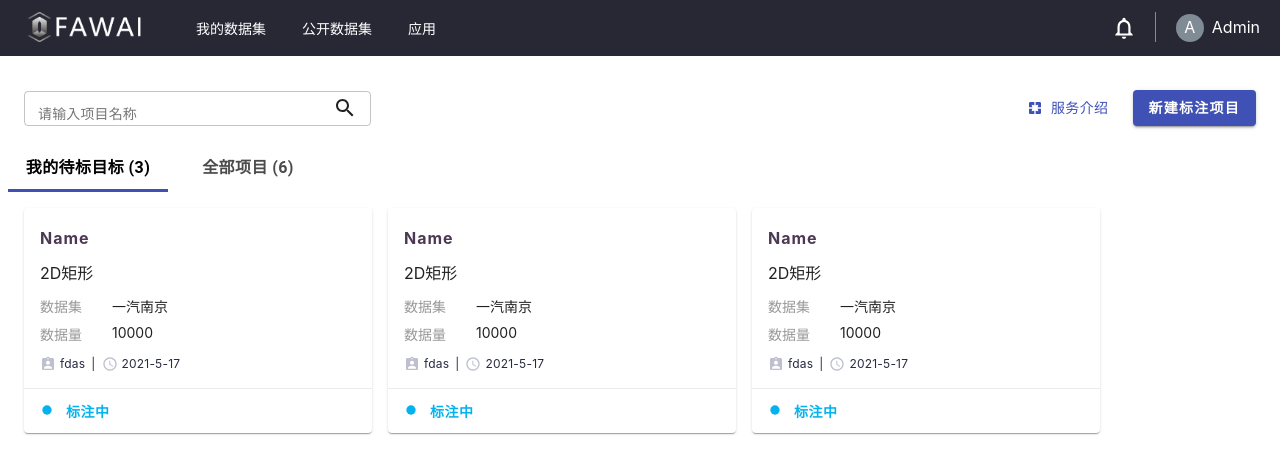
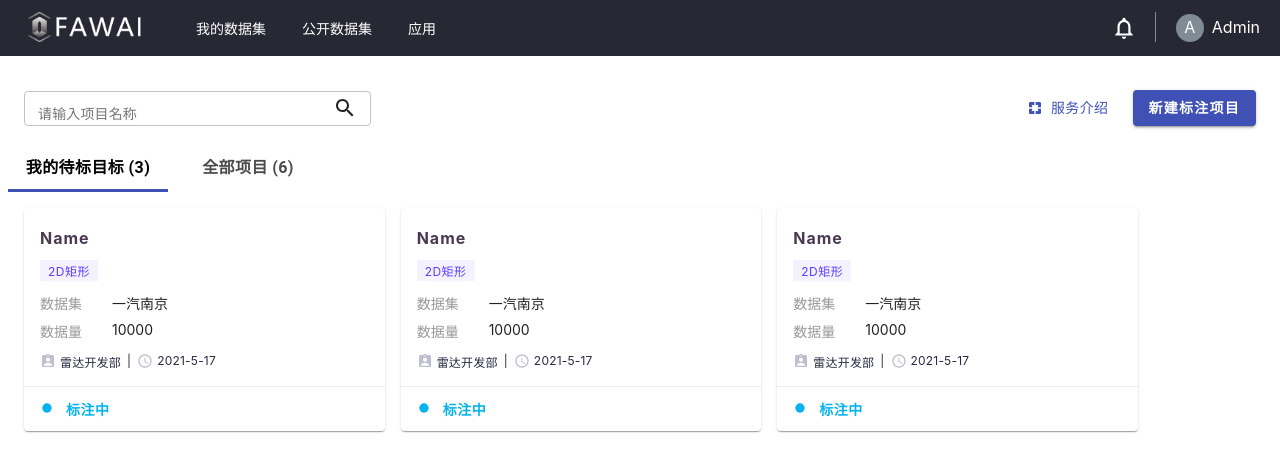
Before and after one commit to thatseanren/fawai, a Next.js app: page /tools/annotation in a window 1280 px wide. Shown: the top 474 px of the page. Built offline with nearby package versions, Linux system fonts and the light colour scheme.

Commit message:
adapting jss instead of inlinecss

```diff
--- a/component/annotationTasks.js
+++ b/component/annotationTasks.js
@@ -14,17 +14,22 @@ import SearchIcon from "@material-ui/icons/Search";
 import PagesIcon from "@material-ui/icons/Pages";
 import { TabPanel, TabContext } from "@material-ui/lab";
 const useStyles = makeStyles({
-  Tasktag: {
-    root: {
-      background: "rgba(90,60,255,0.063)",
-      letterSpacing: "0.5px",
-      fontSize: "12px",
-      padding: "2px 8px",
-      color: "rgb(90,60,255)",
-      marginRight: "8px",
-    },
+  body: {
+    position: "relative",
+    top: "56px",
+    flexDirection: "column",
+    margin: "16px 8px",
+    width: "initial",
   },
-
+  option: {
+    justifyContent: "space-between",
+    margin: "16px",
+    flexDirection: "row",
+    flexWrap: "nowrap",
+    alignItems: "center",
+    height: "40px",
+    width: "initial",
+  },
   autocomplete: {
     root: { width: "343px" },
     '& div[class*="MuiFormControl-root"][class*="MuiTextField-root"]': {
@@ -34,9 +39,9 @@ const useStyles = makeStyles({
         lineHeight: "7px",
       },
       '& div[class*="MuiInputBase-root MuiOutlinedInput-root MuiAutocomplete-inputRoot MuiInputBase-fullWidth MuiInputBase-formControl MuiInputBase-adornedEnd MuiOutlinedInput-adornedEnd"]':
-        {
-          padding: 0,
-        },
+      {
+        padding: 0,
+      },
       '& div[class*="MuiInputBase-root"][class*="Mui-focused"]': {
         paddingBottom: "0",
         paddingTop: "0",
@@ -97,13 +102,131 @@ const useStyles = makeStyles({
       },
     },
   },
+  paperContainer: {
+    display: "flex",
+    margin: "8px",
+    padding: "0px",
+    flexFlow: "nowrap",
+  },
+  taskPaper: {
+    margin: "8px",
+    // https://css-tricks.com/almanac/selectors/n/nth-of-type/
+    '& > div:nth-of-type(1)': {
+      padding: "20px 16px 12px",
+      '& > div:nth-of-type(1)': {
+        color: "rgb(75,57,83)",
+        letterSpacing: "1px",
+        fontWeight: "bold",
+        marginBottom: "12px",
+        whiteSpace: "nowrap",
+        overflow: "hidden",
+        textOverflow: "ellipsis",
+      },
+      '& > div:nth-of-type(2)': {
+        '& div': {
+          background: "rgba(90,60,255,0.063)",
+          letterSpacing: "0.5px",
+          fontSize: "12px",
+          padding: "2px 8px",
+          color: "rgb(90,60,255)",
+          marginRight: "8px",
+        }
+      },
+      '& > div:nth-of-type(3)': {
+        '& > div:nth-of-type(1)': {
+          flexBasis: "56px",
+          color: "#999",
+          fontSize: "14px",
+          boxFlex: "0",
+        },
+        '& > div:nth-of-type(2)': {
+          whiteSpace: "nowrap",
+          overflow: "hidden",
+          textOverflow: "ellipsis",
+          paddingLeft: "16px",
+          fontSize: "14px",
+        }
+      },
+      '& > div:nth-of-type(4)': {
+        '& > div:nth-of-type(1)': {
+          flexBasis: "56px",
+          color: "#999",
+          fontSize: "14px",
+          boxFlex: "0",
+        },
+        '& > div:nth-of-type(2)': {
+          whiteSpace: "nowrap",
+          overflow: "hidden",
+          textOverflow: "ellipsis",
+          paddingLeft: "16px",
+          fontSize: "14px",
+        }
+      },
+    },
+    '& > div:nth-of-type(2)': {
+      whiteSpace: "nowrap",
+      marginBottom: "16px",
+      padding: "0px 16px",
+      textOverflow: "ellipsis",
+      letterSpacing: "0.2px",
+      color: "rgb(39, 42,66)",
+      fontSize: "12px",
+    },
+    '& > div:nth-of-type(3)': {
+      '& span': {
+        marginLeft: "12px",
+        fontSize: "14px",
+        fontWeight: "bold",
+        letterSpacing: "0.5px",
+        color: "rgb(4,178,238)",
+      },
+    },
+    info: {
+
+    }
+  }
 });
-
 function Tasktag(props) {
   const classes = useStyles();
-  return <div className={classes.Tasktag.root}>{props.tag || "2D矩形"}</div>;
+  return <div>{props.tag || "2D矩形"}</div>;
 }
-
+function PaperLikeTask(props) {
+  const classes = useStyles();
+  return (
+    <Paper className={classes.taskPaper} component={"taskPaper"}>
+      <Grid container >
+        <Grid item> {props.datasetName || "Name"} </Grid>
+        <Grid item container style={{ marginBottom: "12px" }}>
+          <Tasktag />
+        </Grid>
+        <Grid item container style={{ marginBottom: "8px" }}>
+          <div children="数据集" />
+          <div children={"一汽南京"} />
+        </Grid>
+        <Grid item container>
+          <div children="数据量" />
+          <div children={"10000"} />
+        </Grid>
+      </Grid>
+      <Grid item container >
+        <AssignmentIndIcon className={classes.icon} />
+        <span style={{ color: "rgb(39, 42,66))" }}> {"雷达开发部"}</span>
+        <span style={{ margin: "0px 6px" }}> | </span>
+        <ScheduleIcon className={classes.icon} />
+        <span style={{ color: "rgb(39, 42,66))" }}> 2021-5-17 </span>
+      </Grid>
+      <Divider light />
+      <Grid item container style={{ padding: "12px 16px", }} >
+        <i>
+          <FiberManualRecordIcon
+            style={{ color: "rgb(4,178,238)", fontSize: "14px" }}
+          ></FiberManualRecordIcon>
+        </i>
+        <span > {" "} {"标注中"}{" "} </span>
+      </Grid>
+    </Paper>
+  );
+}
 export default function AnnotationTask(props) {
   const [value, setValue] = React.useState(1);
   const [tab, setTab] = React.useState(1);
@@ -116,30 +239,8 @@ export default function AnnotationTask(props) {
   };
   const classes = useStyles();
   return (
-    <Grid
-      container
-      id="AnnotationTasksContainer"
-      style={{
-        position: "relative",
-        top: "56px",
-        flexDirection: "column",
-        margin: "16px 8px",
-        width: "initial",
-      }}
-    >
-      <Grid
-        item
-        container
-        style={{
-          justifyContent: "space-between",
-          margin: "16px",
-          flexDirection: "row",
-          flexWrap: "nowrap",
-          alignItems: "center",
-          height: "40px",
-          width: "initial",
-        }}
-      >
+    <Grid container component={"body"} className={classes.body}>
+      <Grid item container className={classes.option}>
         <Grid item style={{ flexBasis: "347px" }}>
           <Autocomplete
             className={classes.autocomplete}
@@ -156,18 +257,14 @@ export default function AnnotationTask(props) {
                 }}
               />
             )}
-          ></Autocomplete>
+          />
         </Grid>
         <Grid item container style={{ width: "auto" }}>
           <Button color="primary" variant="text" className={classes.service}>
             <PagesIcon style={{ fontSize: "16px", marginRight: "8px" }} />
             服务介绍
           </Button>
-          <Button
-            color="primary"
-            variant="contained"
-            className={classes.annotation}
-          >
+          <Button color="primary" variant="contained" className={classes.annotation} >
             {" "}
             新建标注项目
           </Button>
@@ -188,13 +285,7 @@ export default function AnnotationTask(props) {
             {/* <TabPanel value={2} /> */}
           </Tabs>
           <TabPanel
-            style={{
-              flexFlow: "nowrap",
-
-              display: "flex",
-              margin: "8px",
-              padding: "0px",
-            }}
+            className={classes.paperContainer}
             value={1}
             children={
               <>
@@ -205,13 +296,8 @@ export default function AnnotationTask(props) {
             }
           />
           <TabPanel
-            style={{
-              display: "flex",
-              margin: "8px",
-              padding: "0px",
-
-              flexFlow: "nowrap",
-            }}
+            component={"paperContainer"}
+            className={classes.paperContainer}
             value={2}
             children={
               <>
@@ -229,119 +315,3 @@ export default function AnnotationTask(props) {
     </Grid>
   );
 }
-
-function PaperLikeTask(props) {
-  const classes = useStyles();
-  return (
-    <Paper style={{ margin: "8px" }}>
-      <Grid container style={{ padding: "20px 16px 12px" }}>
-        <Grid
-          item
-          style={{
-            color: "rgb(75,57,83)",
-            letterSpacing: "1px",
-            fontWeight: "bold",
-            marginBottom: "12px",
-            whiteSpace: "nowrap",
-            overflow: "hidden",
-            textOverflow: "ellipsis",
-          }}
-        >
-          {"Name"}
-        </Grid>
-        <Grid item container style={{ marginBottom: "12px" }}>
-          <Tasktag />
-        </Grid>
-        <Grid item container style={{ marginBottom: "8px" }}>
-          <div
-            style={{
-              flexBasis: "56px",
-              color: "#999",
-              fontSize: "14px",
-              boxFlex: "0",
-            }}
-            children="数据集"
-          />
-          <div
-            style={{
-              whiteSpace: "nowrap",
-              overflow: "hidden",
-              textOverflow: "ellipsis",
-              paddingLeft: "16px",
-              fontSize: "14px",
-            }}
-            children="一汽南京"
-          />
-        </Grid>
-        <Grid item container>
-          <div
-            style={{
-              flexBasis: "56px",
-              color: "#999",
-              fontSize: "14px",
-              boxFlex: "0",
-            }}
-            children="数据量"
-          />
-          <div
-            style={{
-              whiteSpace: "nowrap",
-              overflow: "hidden",
-              textOverflow: "ellipsis",
-              paddingLeft: "16px",
-              fontSize: "14px",
-            }}
-            children="10000"
-          />
-        </Grid>
-      </Grid>
-      <Grid
-        item
-        container
-        style={{
-          whiteSpace: "nowrap",
-          marginBottom: "16px",
-          padding: "0px 16px",
-          textOverflow: "ellipsis",
-          letterSpacing: "0.2px",
-          color: "rgb(39, 42,66)",
-          fontSize: "12px",
-        }}
-      >
-        <AssignmentIndIcon className={classes.icon} />
-        <span style={{ color: "rgb(39, 42,66))" }}> fdas</span>
-        <span style={{ margin: "0px 6px" }}> | </span>
-        <ScheduleIcon className={classes.icon} />
-        <span style={{ color: "rgb(39, 42,66))" }}> 2021-5-17 </span>
-      </Grid>
-
-      <Divider light />
-      <Grid
-        item
-        container
-        style={{
-          padding: "12px 16px",
-        }}
-      >
-        <i>
-          <FiberManualRecordIcon
-            style={{ color: "rgb(4,178,238)", fontSize: "14px" }}
-          ></FiberManualRecordIcon>
-        </i>
-
-        <span
-          style={{
-            marginLeft: "12px",
-            fontSize: "14px",
-            fontWeight: "bold",
-            letterSpacing: "0.5px",
-            color: "rgb(4,178,238)",
-          }}
-        >
-          {" "}
-          {"标注中"}{" "}
-        </span>
-      </Grid>
-    </Paper>
-  );
-}
```
